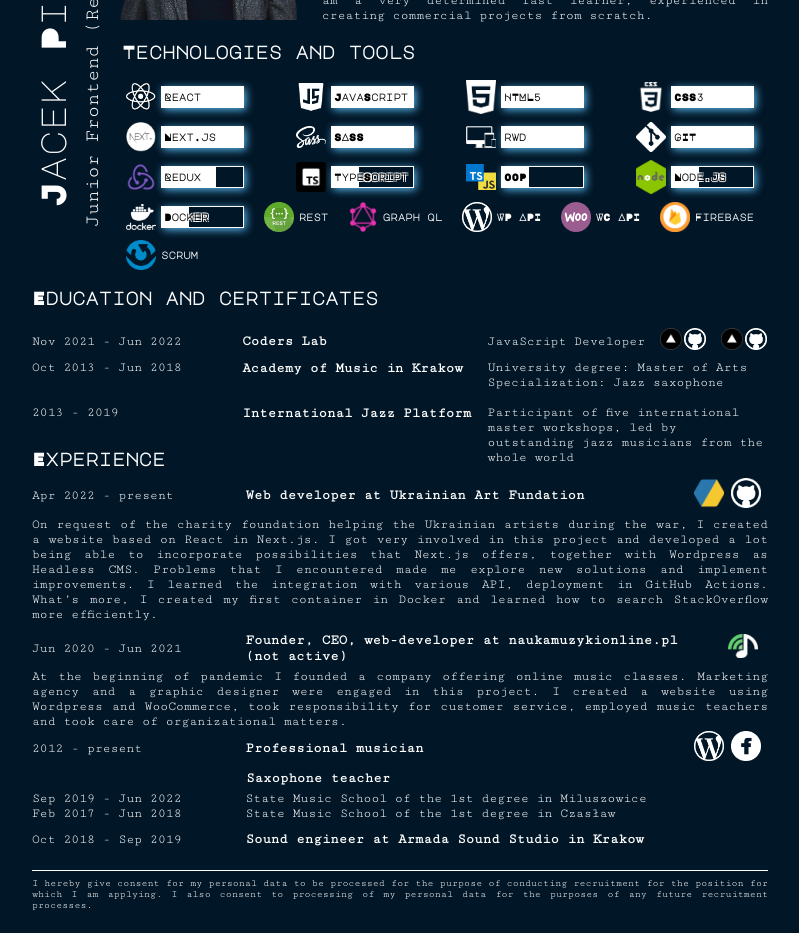
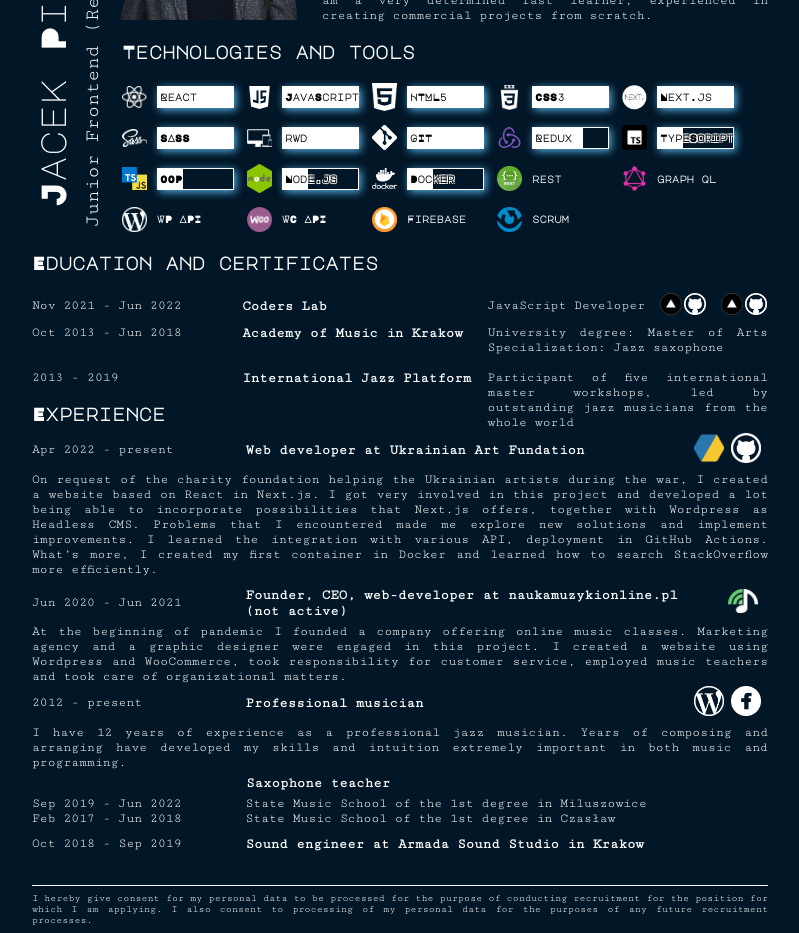
Before and after one commit to wiewiex/interactive-cv, a React (Create React App) app: page / in a window 1280 px wide. Shown: the part 200-1133 px from the top of the page, without its empty margins (240-1039 px from the left). Built offline with nearby package versions, Linux system fonts and the light colour scheme; a web font is replaced by a local one.

Commit message:
pro musician description

```diff
--- a/src/components/Experience.js
+++ b/src/components/Experience.js
@@ -62,6 +62,11 @@ export default function Experience() {
             </a>
           </div>
         </div>
+        <p className="description">
+          I have 12 years of experience as a professional jazz musician. Years
+          of composing and arranging have developed my skills and intuition
+          extremely important in both music and programming.
+        </p>
       </div>
       <div className="singleExperience">
         <h5 className="saxophoneTeacher">Saxophone teacher</h5>
--- a/src/styles/Education.scss
+++ b/src/styles/Education.scss
@@ -20,6 +20,7 @@
 
     .description {
         width: 40%;
+        text-align: justify;
     }
 }
 
--- a/src/styles/Experience.scss
+++ b/src/styles/Experience.scss
@@ -1,6 +1,6 @@
 .experienceContainer {
     position: relative;
-    top: -30px;
+    top: -40px;
 }
 
 .singleExperience {
--- a/src/styles/Technologies.scss
+++ b/src/styles/Technologies.scss
@@ -7,7 +7,6 @@
 .technologiesList {
     display: flex;
     flex-wrap: wrap;
-    justify-content: space-between;
     margin-top: 15px;
 
 }
@@ -15,15 +14,15 @@
 .singleTechnology {
     display: flex;
     border-radius: 2px;
-    justify-content: space-around;
     align-items: center;
-    padding: 4px;
-    margin-right: 10px;
+    padding: 7px 0;
+    margin-right: 20px;
+    width: 105px;
 
     img {
-        width: 30px;
+        width: 25px;
         object-fit: contain;
-        margin-right: 5px;
+        margin-right: 10px;
     }
 
 
@@ -47,7 +46,7 @@
 
         div {
             height: 20px;
-            width: 27px;
+            width: 25px;
             background-color: transparent;
         }
 
```
